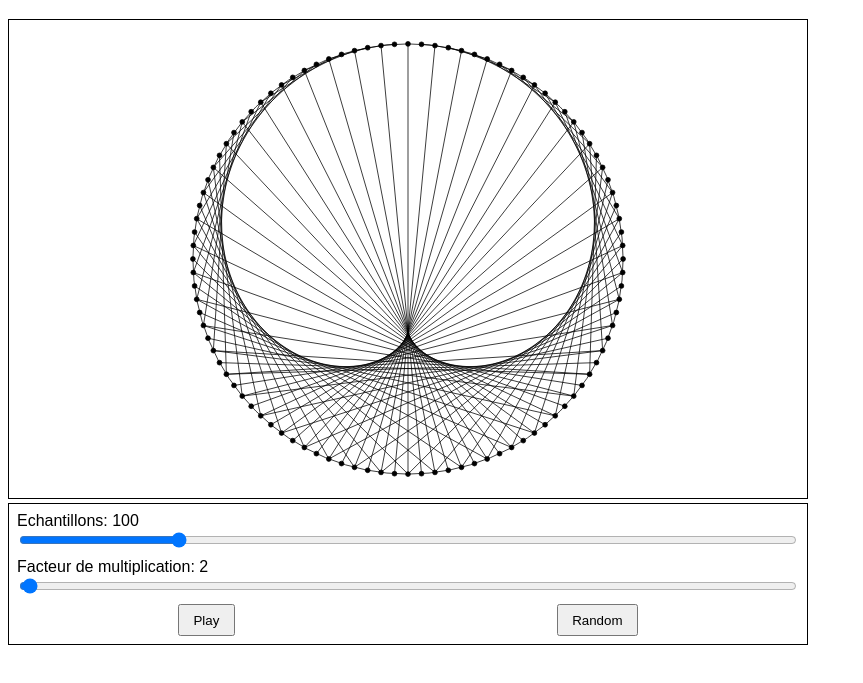
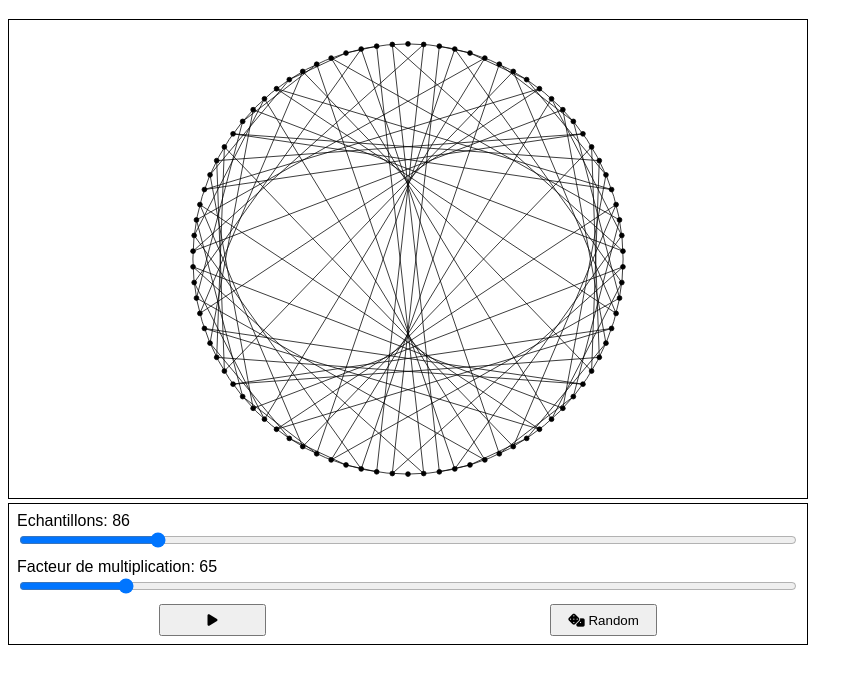
Before and after one commit to jlg-formation/tsrzz1-april-2024, a website built with Vite: page index.html in a window 1280 px wide. Both pictures are taken after a click on the button "Random". Shown: the part 61-744 px from the top of the page, without its empty margins (0-863 px from the left). Built offline with nearby package versions, Linux system fonts and the light colour scheme.

Commit message:
dev: added random and play btn

```diff
--- a/index.html
+++ b/index.html
@@ -22,8 +22,13 @@
         <input type="range" min="0" max="500" step="0.01" />
       </label>
       <div class="buttons">
-        <button title="Play">Play</button>
-        <button>Random</button>
+        <button title="Play">
+          <i class="fa-solid fa-play"></i>
+        </button>
+        <button title="Random">
+          <i class="fa-solid fa-dice"></i>
+          <span>Random</span>
+        </button>
       </div>
     </div>
     <script type="module" src="/src/main.ts"></script>
--- a/package.json
+++ b/package.json
@@ -11,5 +11,8 @@
   "devDependencies": {
     "typescript": "^5.2.2",
     "vite": "^5.2.0"
+  },
+  "dependencies": {
+    "@fortawesome/fontawesome-free": "^6.5.2"
   }
 }
--- a/src/Command.ts
+++ b/src/Command.ts
@@ -1,10 +1,14 @@
+import { multiplicationFactorMax, samplesMax, step } from "./constants";
 import { Config } from "./interfaces/Config";
-import { getKeys, querySelector } from "./utils";
+import { getKeys, querySelector, random, sleep } from "./utils";
 
 export type Callback = (newConfig: Config) => void;
 
 const playBtn = querySelector("div.command div.buttons button[title='Play']");
-console.log("playBtn: ", playBtn);
+const randomBtn = querySelector(
+  "div.command div.buttons button[title='Random']"
+);
+const iconElt = querySelector("div.command div.buttons button[title='Play'] i");
 
 export class Command {
   _config: Config = {
@@ -12,6 +16,7 @@ export class Command {
     multiplicationFactor: 0,
   };
   callback: Callback = () => {};
+  isPlaying = false;
 
   constructor() {
     this.render();
@@ -32,6 +37,22 @@ export class Command {
     this.callback = callback;
   }
 
+  async play() {
+    while (this.isPlaying) {
+      // play
+      // on recupere multiplicationFactor et on l'incremente d'un step tout les x ms.
+      // on veille a ce que le render soit fait.
+
+      let mf = this.config.multiplicationFactor;
+      mf += step;
+      mf %= multiplicationFactorMax;
+      mf = +mf.toFixed(2);
+      this.config = { ...this.config, multiplicationFactor: mf };
+      this.callback(this.config);
+      await sleep(1000 / 60);
+    }
+  }
+
   render() {
     for (const key of getKeys(this.config)) {
       const elt = querySelector(`div.command label.${key} span.value`);
@@ -44,6 +65,12 @@ export class Command {
 
       sliderElt.value = this.config[key] + "";
     }
+
+    const icon = this.isPlaying ? "pause" : "play";
+
+    iconElt.classList.remove("fa-pause");
+    iconElt.classList.remove("fa-play");
+    iconElt.classList.add(`fa-${icon}`);
   }
 
   setActions() {
@@ -60,11 +87,27 @@ export class Command {
     }
 
     this.setPlayAction();
+    this.setRandomConfigAction();
   }
 
   setPlayAction() {
     playBtn.addEventListener("click", () => {
       console.log("play pause");
+      this.isPlaying = !this.isPlaying;
+      if (this.isPlaying) {
+        this.play();
+      }
+      this.render();
+    });
+  }
+
+  setRandomConfigAction() {
+    randomBtn.addEventListener("click", () => {
+      console.log("get random config");
+      const multiplicationFactor = random(0, multiplicationFactorMax);
+      const samples = random(0, samplesMax);
+      this.config = { multiplicationFactor, samples };
+      this.callback(this.config);
     });
   }
 }
--- a/src/constants.ts
+++ b/src/constants.ts
@@ -9,3 +9,8 @@ export const r = 0.5;
 export const offset = -Math.PI / 2;
 
 export const SVG_NS = "http://www.w3.org/2000/svg";
+
+export const step = 0.01;
+
+export const multiplicationFactorMax = 500;
+export const samplesMax = 100;
--- a/src/style.css
+++ b/src/style.css
@@ -1,3 +1,5 @@
+@import "../node_modules/@fortawesome/fontawesome-free/css/all.css";
+
 * {
   box-sizing: border-box;
 }
@@ -52,5 +54,6 @@ div.command {
   button {
     padding: 0.5em 1em;
     cursor: pointer;
+    width: 8em;
   }
 }
--- a/src/utils.ts
+++ b/src/utils.ts
@@ -23,3 +23,17 @@ export const setNbrAttribute = (elt: Element, key: string, value: number) => {
 export const getKeys = <T extends object>(obj: T): (keyof T)[] => {
   return Object.keys(obj) as (keyof T)[];
 };
+
+export type millisecond = number;
+
+export const sleep = (d: millisecond) => new Promise(r => setTimeout(r, d));
+
+/**
+ * Get a **random number** between `min` and `max`, with a precision of `decimal` digit.
+ *
+ * @param {number} min
+ * @param {number} max
+ * @param {number} [decimal=0]
+ */
+export const random = (min: number, max: number, decimal = 0) =>
+  +(Math.random() * (max - min) + min).toFixed(decimal);
```
Also changed, not shown: 2 other files.
